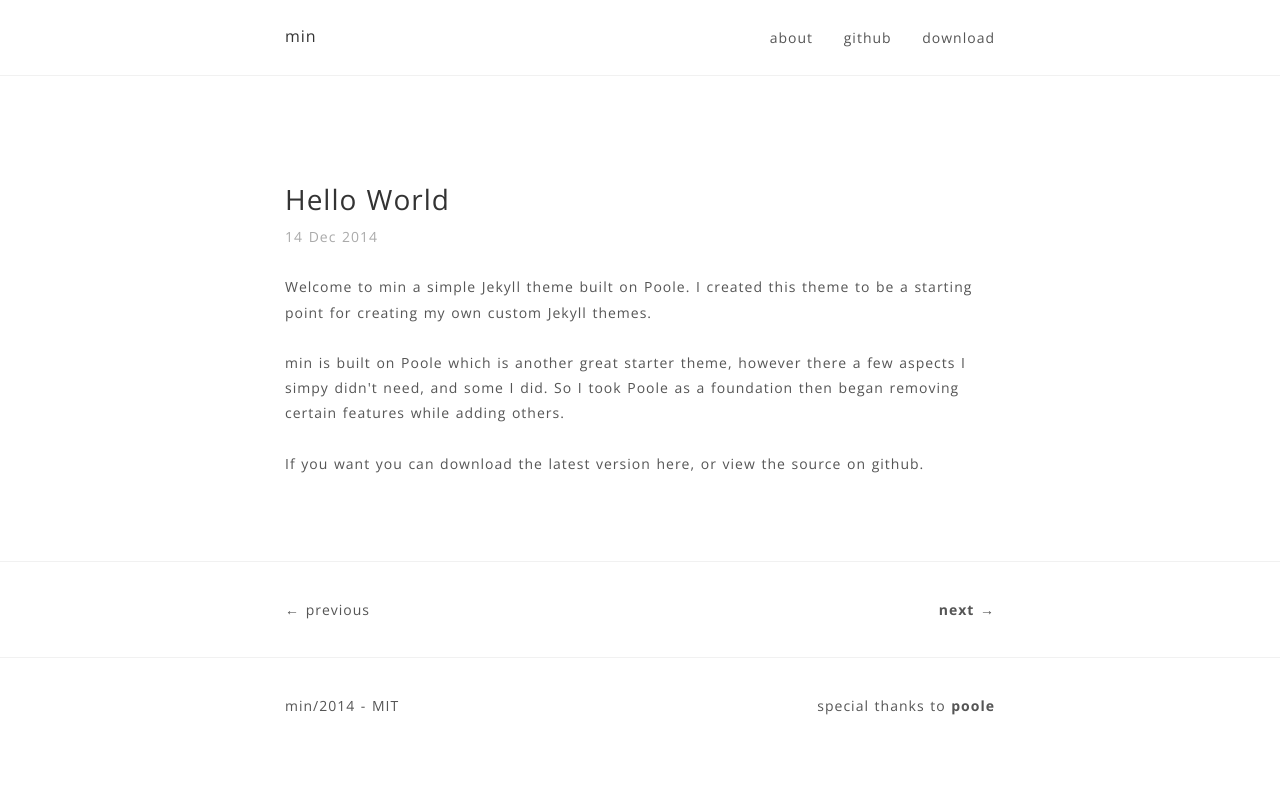
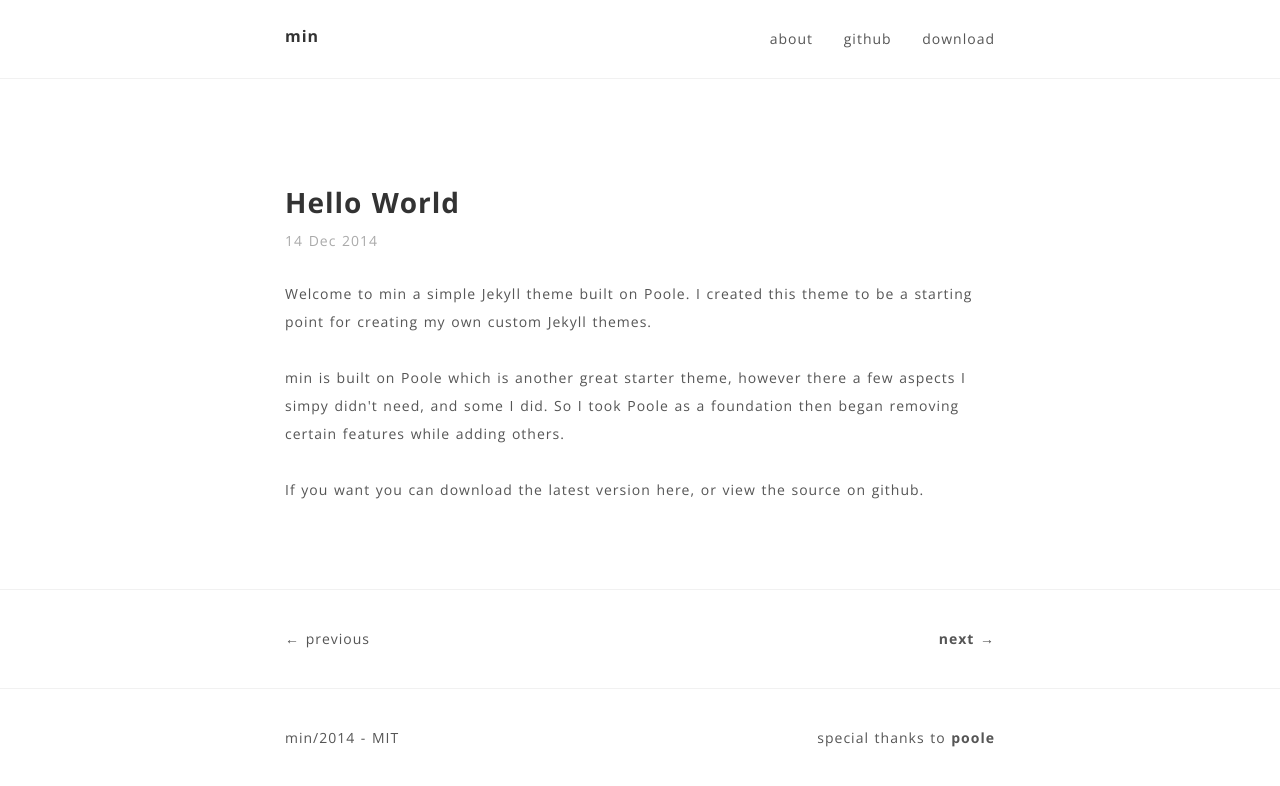
Before and after one commit to 0tmt/min, a Jekyll site: the page built from index.html, in a window 1280 px wide. Shown: the top 786 px of the page. Built offline with Jekyll 4.4.1, drawn with Linux system fonts in a browser that asks for light colours; the list of posts is cut into pages by our own code.

Commit message:
header fonts

```diff
--- a/assets/css/style.scss
+++ b/assets/css/style.scss
@@ -18,8 +18,8 @@
 html, body {
     color: #555;
     font-size: 14px;
-    font-weight: 300;
-    line-height: 1.8;
+    font-weight: 400;
+    line-height: 2;
     word-spacing: 1px;
     letter-spacing: 1px;
     font-family: 'Open Sans', sans-serif;
@@ -41,7 +41,7 @@ img {
 // Font Styling ========================
 h1, h2, h3, h4, h5, h6 {
     color: #333;
-    font-weight: 400;
+    font-weight: 700;
     line-height: 1.4;
     letter-spacing: 1px;
     font-family: 'Open Sans', sans-serif;
@@ -58,7 +58,7 @@ p {
     color: #555;
     font-size: 14px;
     font-weight: 400;
-    line-height: 1.8;
+    line-height: 2;
     word-spacing: 1px;
     letter-spacing: 1px;
     font-family: 'Open Sans', sans-serif;
```
